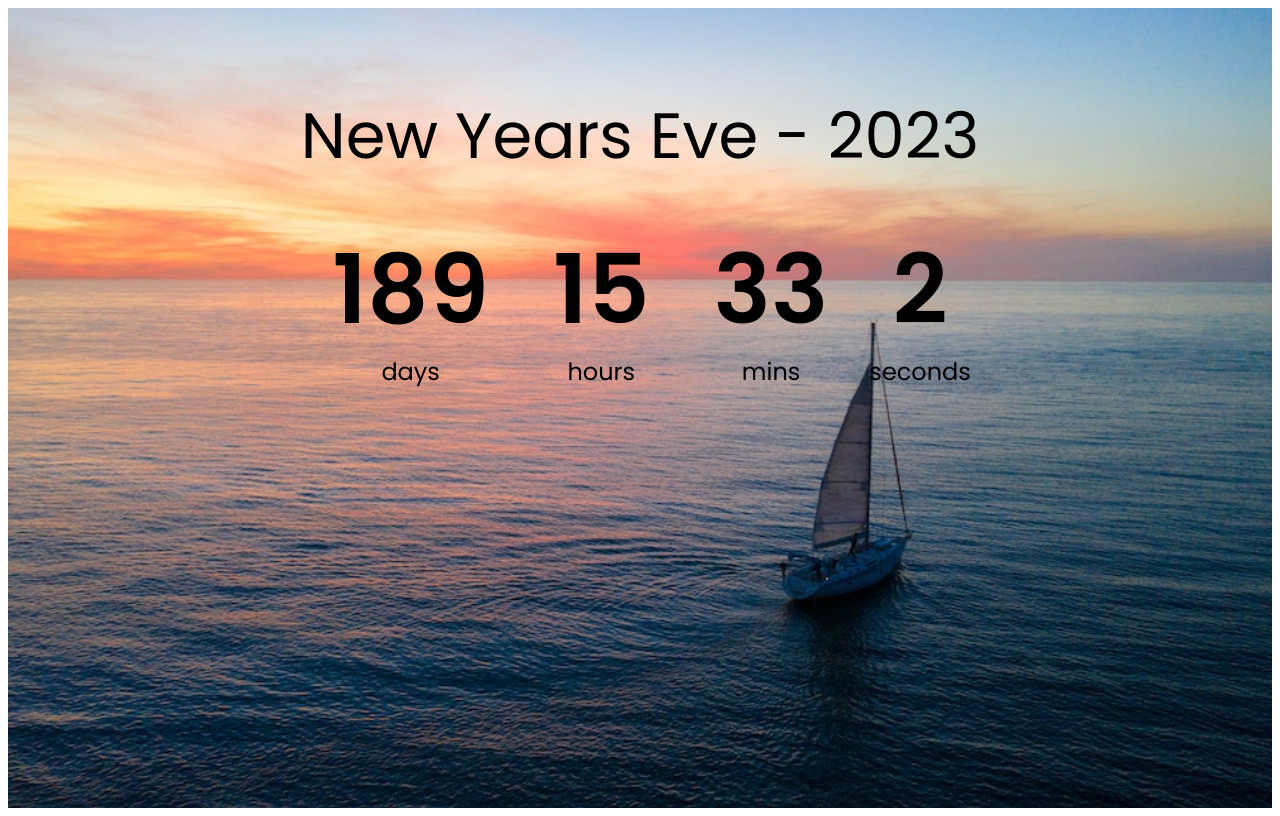
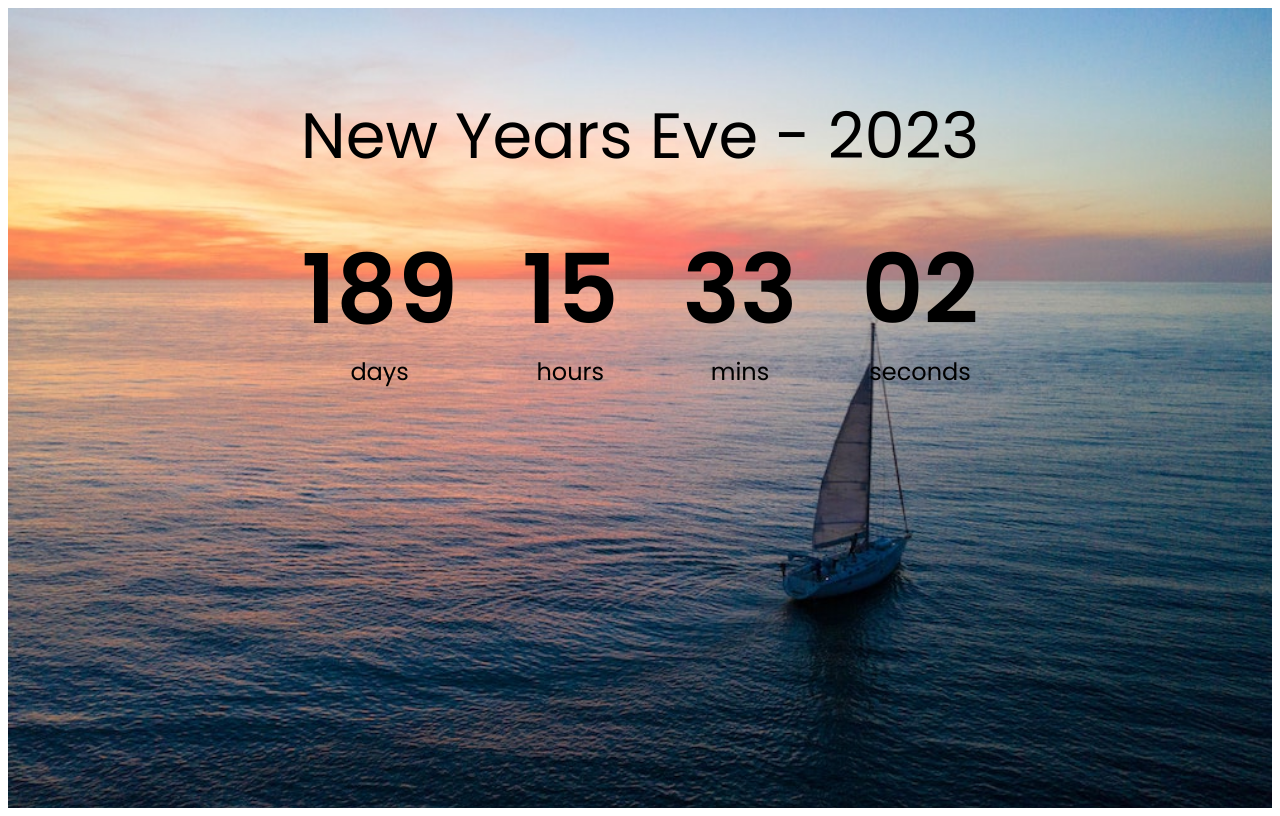
Before and after one commit to Davidyfxu/10hrs10projs_in_react_ts, a Next.js app: page /CountdownTime in a window 1280 px wide. Built offline with nearby package versions, Linux system fonts and the light colour scheme.

Commit message:
feat: Countdown Time format better

```diff
--- a/pages/CountdownTime/index.tsx
+++ b/pages/CountdownTime/index.tsx
@@ -5,7 +5,12 @@ const NEW_YEARS = "1 Jan 2023";
 
 const CountdownTime = () => {
   const newYearsDate = new Date(NEW_YEARS);
-  const [diffTime, setDiffTime] = useState({
+  const [diffTime, setDiffTime] = useState<{
+    days: string | number;
+    hours: string | number;
+    mins: string | number;
+    seconds: string | number;
+  }>({
     days: 0,
     hours: 0,
     mins: 0,
@@ -24,9 +29,9 @@ const CountdownTime = () => {
       const seconds = Math.floor(totalSeconds) % 60;
       setDiffTime({
         days,
-        hours,
-        mins,
-        seconds,
+        hours: formatTime(hours),
+        mins: formatTime(mins),
+        seconds: formatTime(seconds),
       });
     }, 1000);
   });
```
